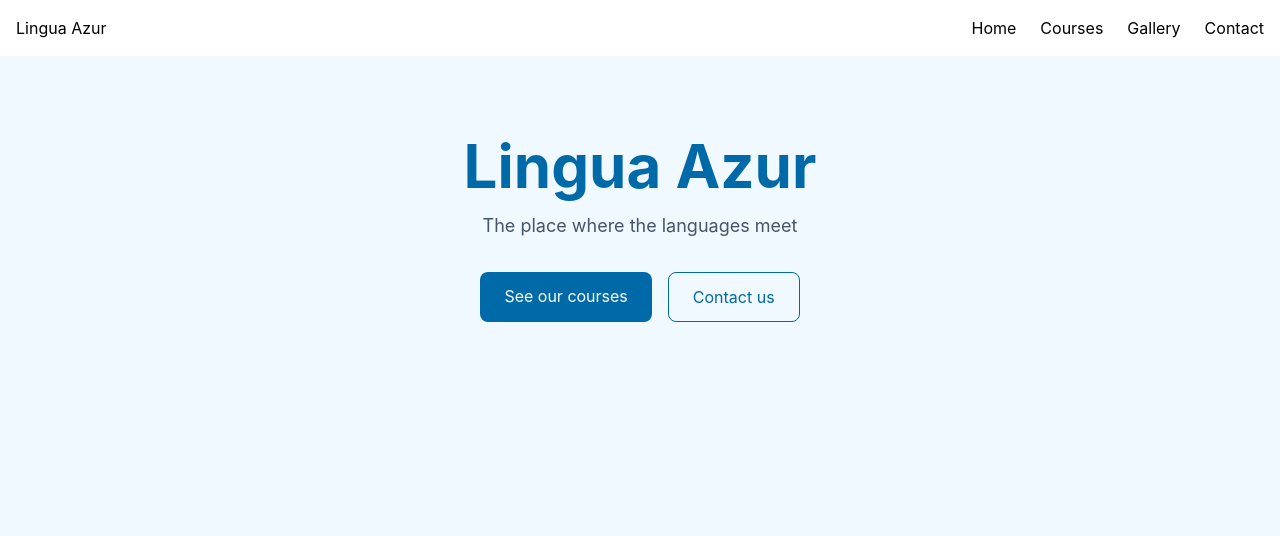
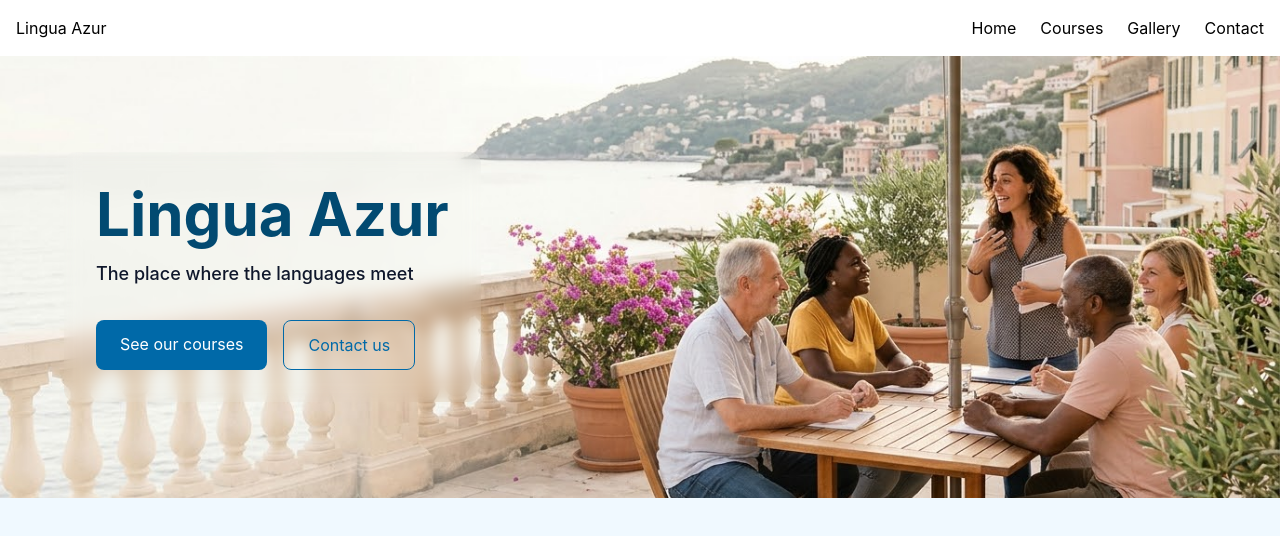
Before and after one commit to vanjulT/lingua-azur, a website: page index.html in a window 1280 px wide. Drawn offline with Linux system fonts and the light colour scheme.

Commit message:
Add hero background image

```diff
--- a/index.html
+++ b/index.html
@@ -19,12 +19,14 @@
     </nav>
   </header>
   <main>
-    <section class="py-20 px-6 text-center">
-    <h1 class="text-4xl md:text-6xl font-bold text-sky-700">Lingua Azur</h1>
-    <p class="mt-4 max-w-xl mx-auto text-lg text-slate-600">The place where the languages meet</p>
-    <div class="mt-8 flex flex-col sm:flex-row justify-center gap-4">
+    <section class="relative bg-[url('../images/hero-terrace.jpg')] bg-cover bg-center py-24 px-6 md:px-16 text-left">
+      <div class="w-fit max-w-xl rounded-xl backdrop-blur-sm p-8">
+    <h1 class="text-4xl md:text-6xl font-bold text-sky-900">Lingua Azur</h1>
+    <p class="mt-4 text-lg text-slate-900 font-medium">The place where the languages meet</p>
+    <div class="mt-8 flex flex-col sm:flex-row justify-start gap-4">
       <a href="courses.html" class="rounded-lg bg-sky-700 px-6 py-3 text-white hover:bg-sky-800 focus:outline-none focus:ring-2 focus:ring-sky-400">See our courses</a>
       <a href="contact.html" class="rounded-lg px-6 py-3 hover:bg-sky-100 border border-sky-700 text-sky-700 focus:outline-none focus:ring-2 focus:ring-sky-400">Contact us</a>
+    </div>
     </div>
     </section>
   </main>
```
Also changed, not shown: css/output.css, images/hero-terrace.jpg (added).
